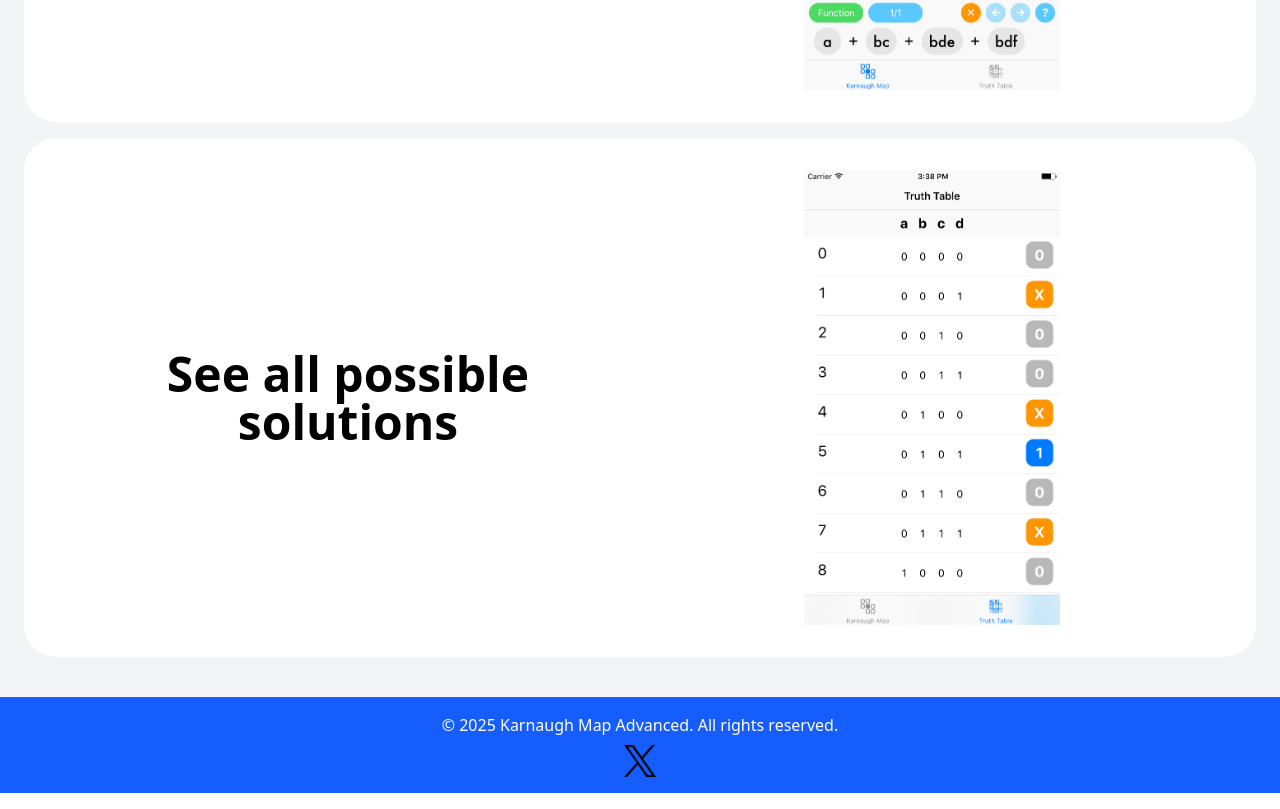
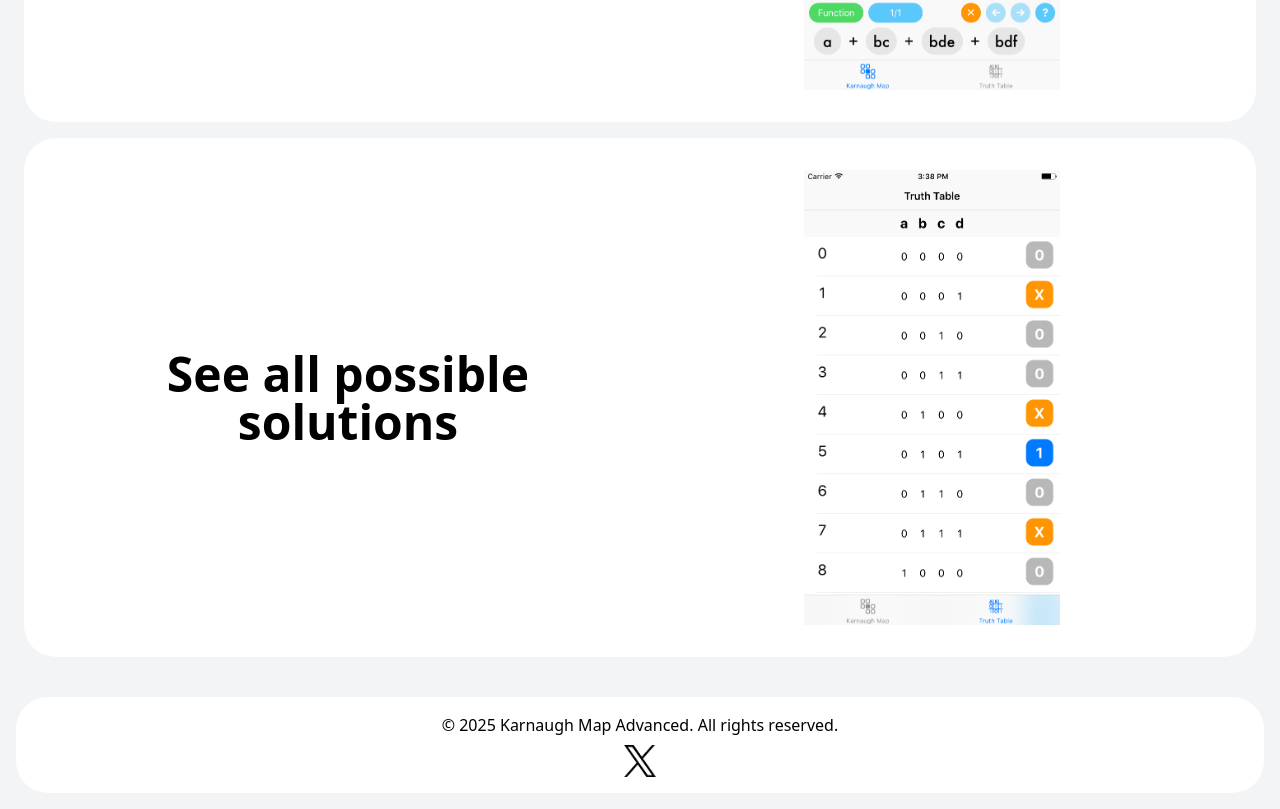
Before and after one commit to icigic/karnaugh-map-advanced, an Angular app: page / in a window 1280 px wide. Shown: the part 1132-1941 px from the top of the page. Built offline with nearby package versions, Linux system fonts and the light colour scheme.

Commit message:
Update footer

```diff
--- a/src/app/footer/footer.html
+++ b/src/app/footer/footer.html
@@ -1,4 +1,4 @@
-<footer class="bg-blue-600 text-white p-4 text-center flex flex-col items-center">
+<footer class="bg-white text-black p-4 m-4 mt-0 text-center flex flex-col items-center rounded-4xl">
   <div class="mb-2">
     &copy; 2025 Karnaugh Map Advanced. All rights reserved.
   </div>
```
